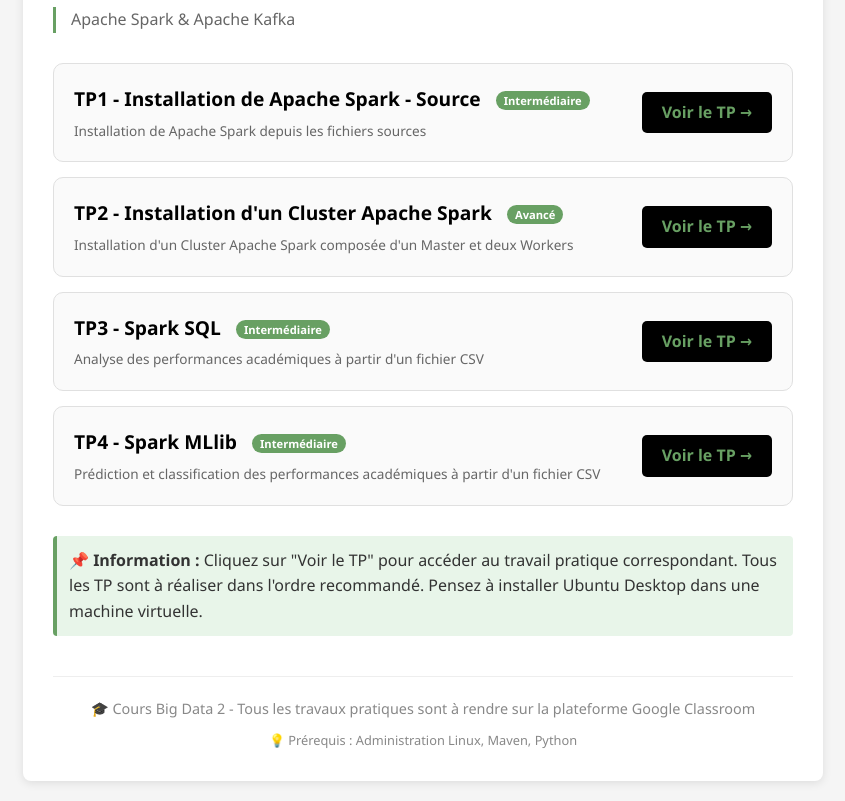
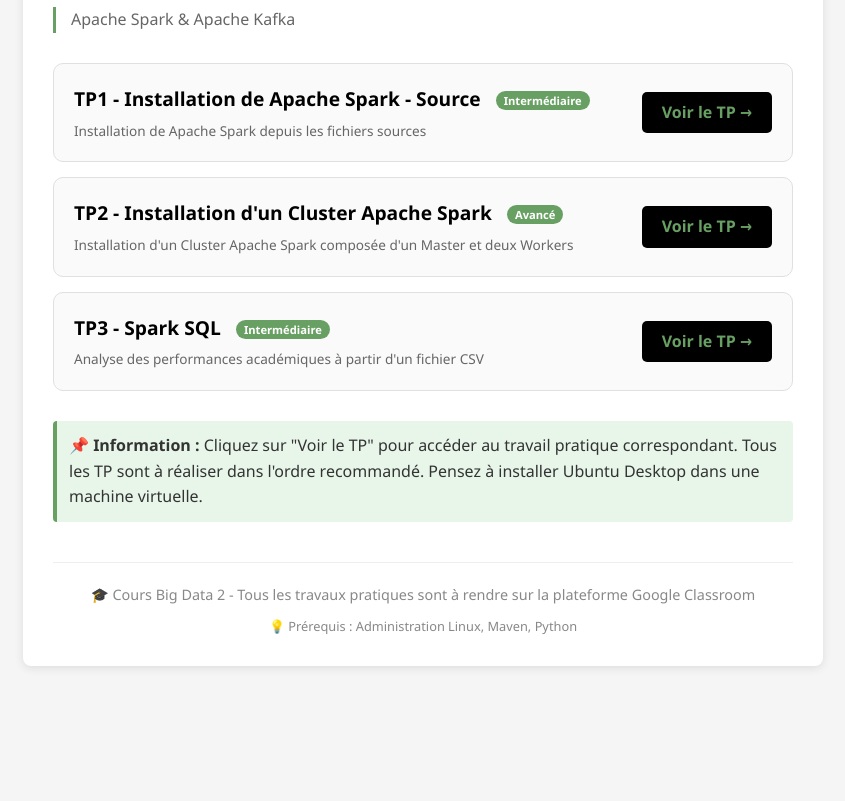
Before and after one commit to HamzaElkina/course, a plain HTML site: page bigdata2/index.html in a window 1280 px wide. Shown: the part 124-925 px from the top of the page, without its empty margins (217-1062 px from the left). After the commit the page ends 810 px from the top, so only its background shows below. Drawn offline with Linux system fonts and the light colour scheme.

```diff
--- a/bigdata2/index.html
+++ b/bigdata2/index.html
@@ -178,7 +178,7 @@
             </div>
 
             <!-- TP4 -->
-            <div class="tp-item ">
+            <div class="tp-item d-none">
                 <div class="tp-info">
                     <div class="tp-title">
                         TP4 - Spark MLlib
```
